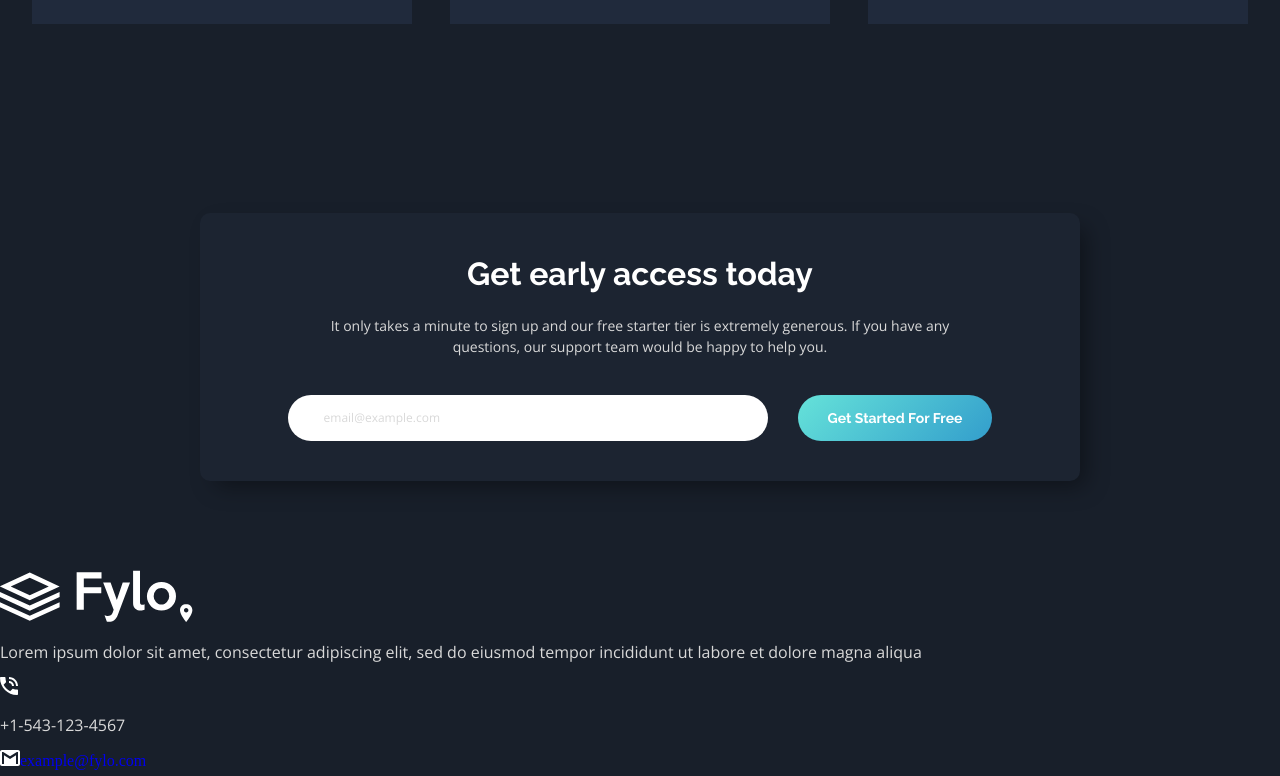
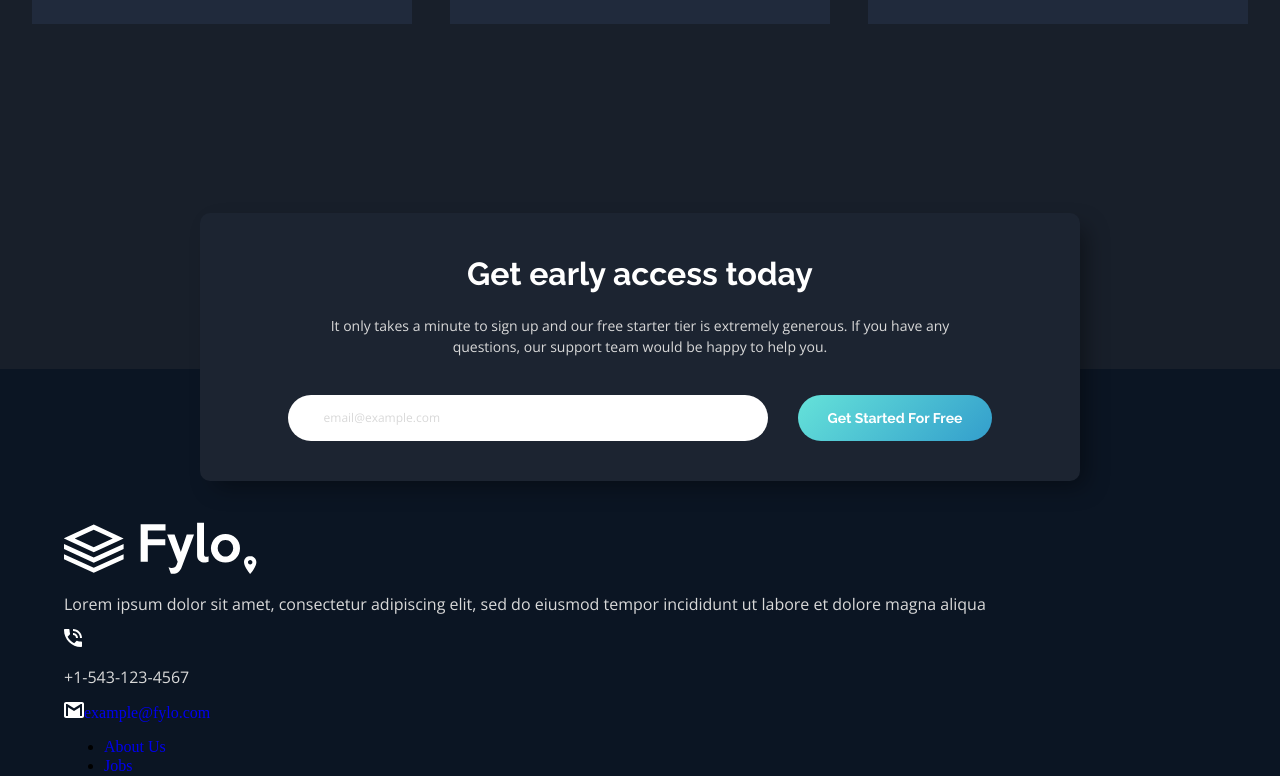
Before and after one commit to MAYiXA/fylo, a plain HTML site: page index.html in a window 1280 px wide. Shown: the part 3066-3842 px from the top of the page. Drawn offline with nearby package versions, Linux system fonts and the light colour scheme.

Commit message:
Add+adjust nav-bottom

```diff
--- a/index.html
+++ b/index.html
@@ -150,7 +150,7 @@
       </div>
     </section>
 
-    <footer>
+    <footer class="nav-bottom">
       <img src="images\logo.svg" alt="">
 
       <img src="images\icon-location.svg" alt="">
--- /dev/null
+++ b/sass/_nav-bottom.scss
@@ -0,0 +1,5 @@
+.nav-bottom {
+    background-color: $color-bg-footer;
+    padding: 12% 5% 5%;
+    margin-top: -7em;
+}
--- a/sass/_sign-up.scss
+++ b/sass/_sign-up.scss
@@ -1,5 +1,5 @@
 .sign-up {
-    padding: 7% 5% 7%;
+    padding: 7% 5% 0;
     display: flex;
     justify-content: center;
     flex-flow: row wrap;
--- a/sass/main.scss
+++ b/sass/main.scss
@@ -14,6 +14,7 @@
 @import "banner";
 @import "testimonials";
 @import "sign-up";
+@import "nav-bottom";
 
 /*
 .attribution {
```
Also changed, not shown: css/main.css, 1 other file.
